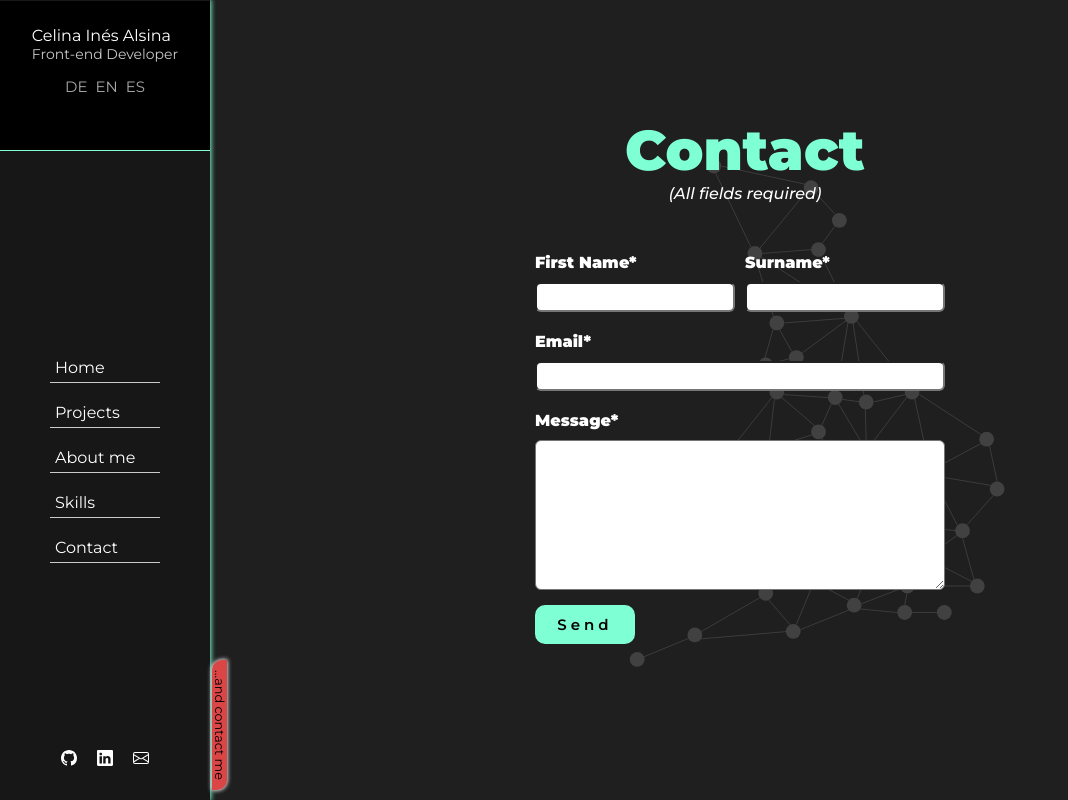
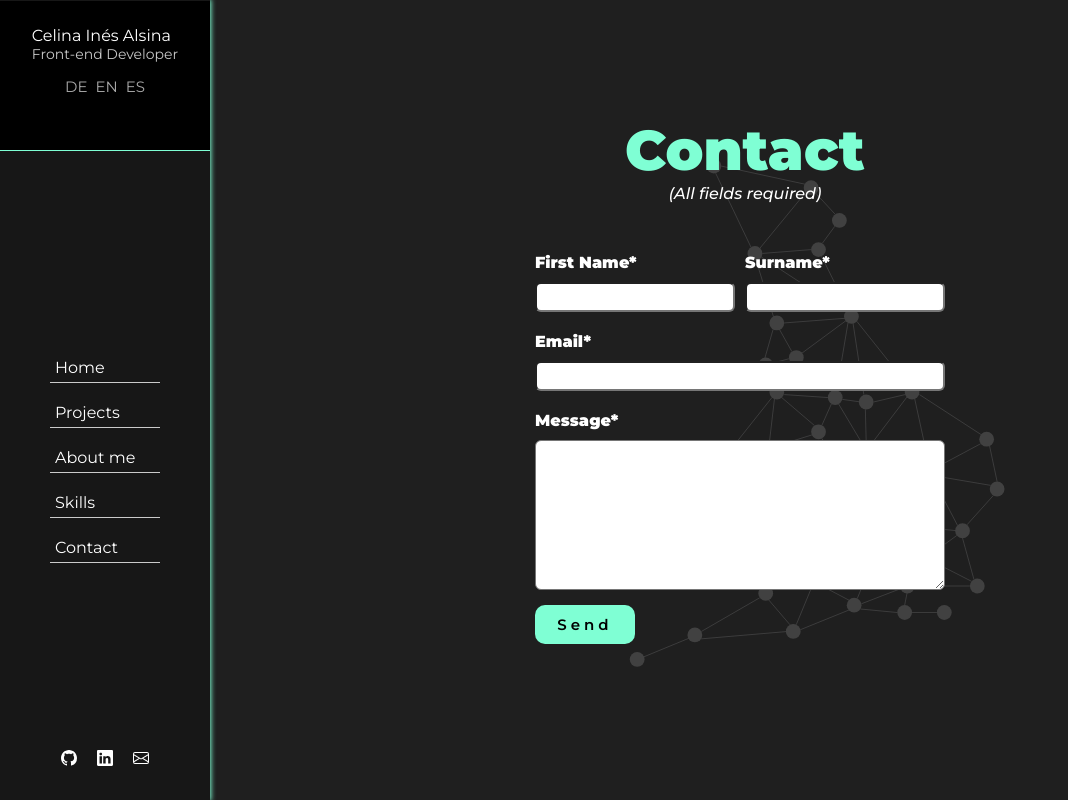
Before and after one commit to Celinesco/celinesco-page, a React (Create React App) app: page /contact in a window 1280 px wide. Shown: the whole page, without its empty margins (0-1068 px from the left). Built offline with nearby package versions, Linux system fonts and the light colour scheme.

Commit message:
Variable para que desaparezca la indication en seccion contacto

```diff
--- a/src/components/Contact/Contact.js
+++ b/src/components/Contact/Contact.js
@@ -7,11 +7,12 @@ import { useContext, useState, useEffect } from "react";
 import { htmlAboutme } from "../datos_proyectos";
 import imagenContacto from '../../assets/imagenContacto.svg'
 
-const Contact = () => {
+const Contact = ({ indication }) => {
     const context = useContext(Context);
     const initialState = { name: "", surname: "", user_email: "", message: "" };
     const [datosFormulario, setDatosFormulario] = useState(initialState);
     const [displayModal, setDisplayModal] = useState(false);
+    const mainSectionLayout = indication
 
     useEffect(() => {
         AOS.init();
@@ -107,9 +108,9 @@ const Contact = () => {
                         {htmlAboutme[context.language].form.submit}
                     </button>
                 </form>
-                <div className="container__indication indication-end">
+                {mainSectionLayout && <div className="container__indication indication-end">
                     ...and contact me
-                </div>
+                </div>}
             </div>
         </section>
     );
--- a/src/components/MainSection/MainSection.js
+++ b/src/components/MainSection/MainSection.js
@@ -26,11 +26,7 @@ const MainSection = () => {
             <div className="separador"></div>
             <TechnologiesContainer />
             <div className="separador"></div>
-            <Contact />
-            {/* <div className="container__indication indication-end">
-                ...and contact me
-            </div> */}
-
+            <Contact indication={true} />
         </>
     );
 };
```
